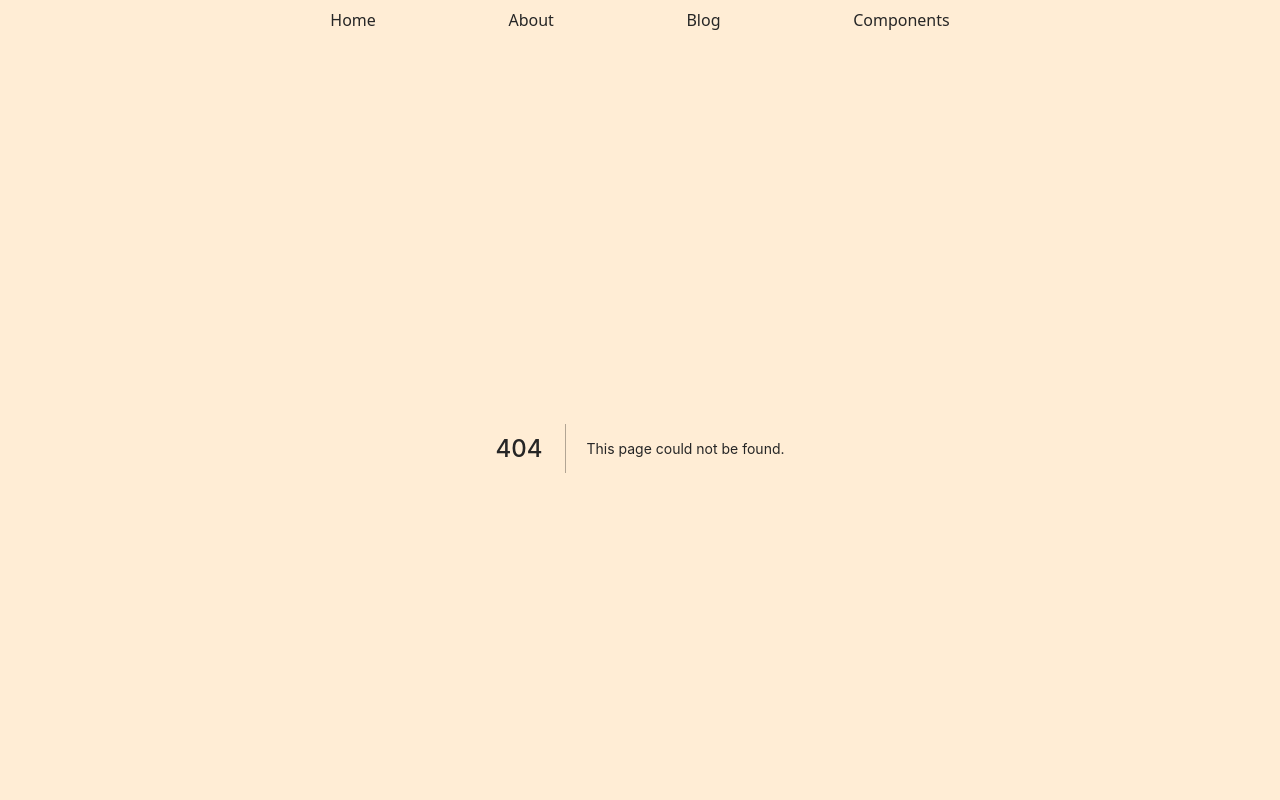
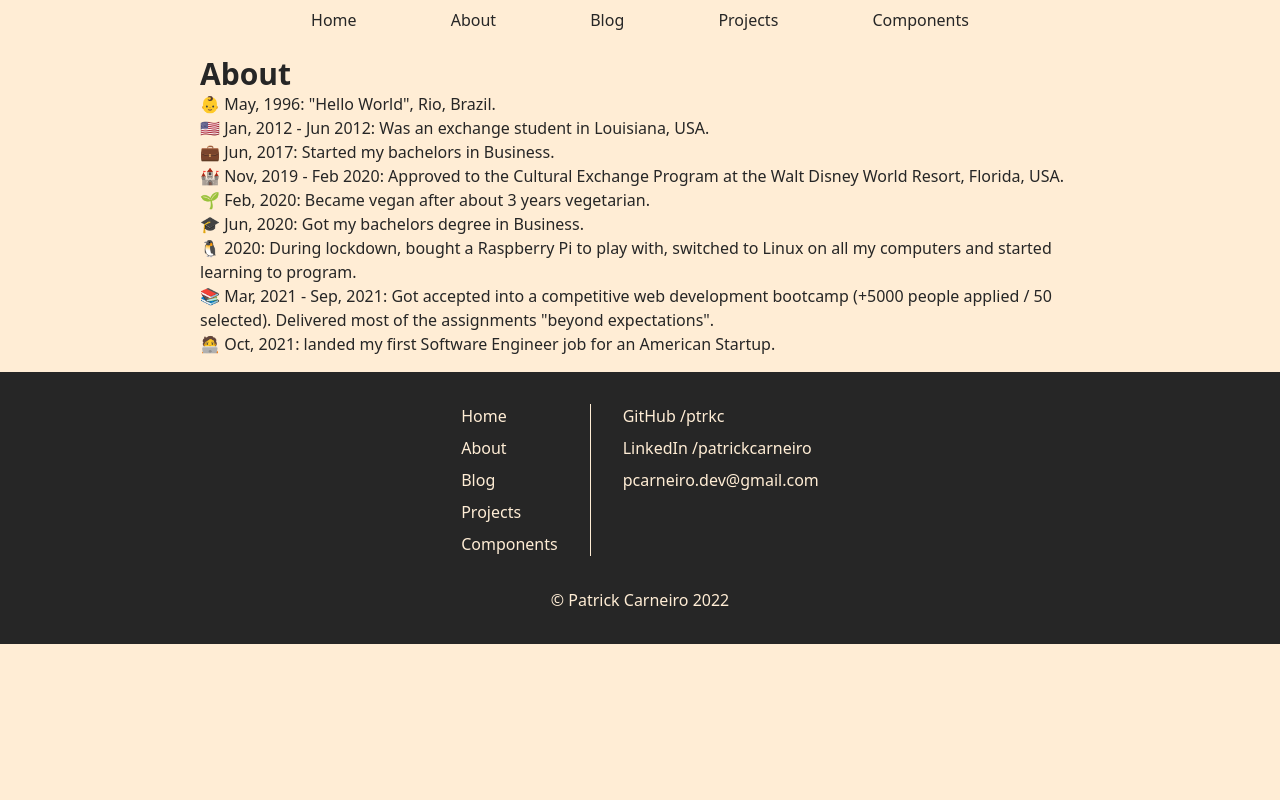
Before and after one commit to ptrkc/old-next-ptrck.dev, a Next.js app: page /about in a window 1280 px wide. Before the commit this address had no page. Shown: the top 800 px of the page. Built offline with nearby package versions, Linux system fonts and the light colour scheme.

Commit message:
wip about page, wip footer

```diff
--- a/components/FileDropzone.tsx
+++ b/components/FileDropzone.tsx
@@ -1,4 +1,4 @@
-import { PropsWithChildren , ChangeEvent, DragEvent, RefObject, useRef, useState } from 'react';
+import { PropsWithChildren, ChangeEvent, DragEvent, RefObject, useRef, useState } from 'react';
 
 import { FiUploadCloud, FiTrash2, FiFileText, FiRotateCw } from 'react-icons/fi';
 
--- a/components/Footer.tsx
+++ b/components/Footer.tsx
@@ -2,21 +2,32 @@ import Link from 'next/link';
 import { PropsWithChildren } from 'react';
 
 const NavLink = ({ href, children } : PropsWithChildren<{href: string}>) => (
-  <Link className="hover:bg-white/80 duration-100 p-2 rounded-md font-bold" href={href}>
+  <Link className="hover:underline p-2 font-bold" href={href}>
     {children}
   </Link>
 );
 
+const Divider = () => (<div className="bg-orange-100 h-[1px] sm:w-[1px] sm:h-auto" />
+);
+
 const Footer = () => (
-  <footer className="p-2 bg-neutral-800 flex justify-around items-center text-orange-100">
-    <div className="mx-auto max-w-3xl">
-      <ul>
+  <footer className="p-8 bg-neutral-800 flex justify-around items-center flex-col gap-8 text-orange-100">
+    <div className="mx-auto max-w-3xl flex flex-col sm:flex-row gap-8">
+      <ul className="flex flex-col gap-2">
         <li><NavLink href="/">Home</NavLink></li>
         <li><NavLink href="/about">About</NavLink></li>
         <li><NavLink href="/blog">Blog</NavLink></li>
+        <li><NavLink href="/projects">Projects</NavLink></li>
         <li><NavLink href="/components">Components</NavLink></li>
       </ul>
+      <Divider />
+      <ul className="flex flex-col gap-2">
+        <li><NavLink href="https://github.com/ptrkc">GitHub /ptrkc</NavLink></li>
+        <li><NavLink href="https://www.linkedin.com/in/patrickcarneiro/">LinkedIn /patrickcarneiro</NavLink></li>
+        <li><NavLink href="mailto:pcarneiro.dev@gmail.com">pcarneiro.dev@gmail.com</NavLink></li>
+      </ul>
     </div>
+    © Patrick Carneiro 2022
   </footer>
 );
 
--- a/components/Header.tsx
+++ b/components/Header.tsx
@@ -2,7 +2,7 @@ import Link from 'next/link';
 import { PropsWithChildren } from 'react';
 
 const NavLink = ({ href, children } : PropsWithChildren<{href: string}>) => (
-  <Link className="hover:bg-white/80 duration-100 p-2 rounded-md font-bold" href={href}>
+  <Link className="hover:underline p-2 font-bold" href={href}>
     {children}
   </Link>
 );
@@ -12,6 +12,7 @@ const Header = () => (
     <NavLink href="/">Home</NavLink>
     <NavLink href="/about">About</NavLink>
     <NavLink href="/blog">Blog</NavLink>
+    <NavLink href="/projects">Projects</NavLink>
     <NavLink href="/components">Components</NavLink>
   </nav>
 );
--- a/components/Layout.tsx
+++ b/components/Layout.tsx
@@ -10,7 +10,7 @@ const DefaultLayout = ({ children } : PropsWithChildren) => (
       <meta name="description" content="Personal blog and portfolio." />
     </Head>
     <Header />
-    <main className="p-2 mx-auto max-w-3xl">
+    <main className="py-4 px-2 mx-auto max-w-4xl">
       {children}
     </main>
     <Footer />
--- /dev/null
+++ b/components/LinkBox.tsx
@@ -0,0 +1,14 @@
+import { PropsWithChildren } from 'react';
+import Link from 'next/link';
+
+interface LinkBoxProps extends PropsWithChildren {
+  href: string
+ }
+
+const LinkBox = ({ href, children } : LinkBoxProps) => (
+  <Link href={href} className="flex justify-center gap-1 items-center text-lg font-semibold px-3 py-2 border-2 border-neutral-800 bg-white duration-200 shadow-neutral-800 hover:shadow-[4px_4px]">
+    {children}
+  </Link>
+);
+
+export default LinkBox;
--- /dev/null
+++ b/components/UnderlinedLink.tsx
@@ -0,0 +1,14 @@
+import Link from 'next/link';
+import { PropsWithChildren } from 'react';
+
+interface UnderlinedLinkProps extends PropsWithChildren {
+  href: string
+ }
+
+const UnderlinedLink = ({ href, children } : UnderlinedLinkProps) => (
+  <Link href={href} className="font-semibold hover:text-white duration-100 shadow-red-700 hover:shadow-red-700 shadow-[0px_-2px_0px_0px_inset] hover:shadow-[0px_-18px_0px_0px_inset]">
+    {children}
+  </Link>
+);
+
+export default UnderlinedLink;
--- a/pages/_document.tsx
+++ b/pages/_document.tsx
@@ -8,7 +8,7 @@ const Document = () => (
       <link rel="icon" type="image/png" sizes="16x16" href="/favicon-16x16.png" />
       <link rel="manifest" href="/site.webmanifest" />
     </Head>
-    <body className="bg-orange-100  text-neutral-800">
+    <body className="bg-orange-100 text-neutral-800">
       <Main />
       <NextScript />
     </body>
--- /dev/null
+++ b/pages/about/index.tsx
@@ -0,0 +1,45 @@
+import Head from 'next/head';
+import UnderlinedLink from 'components/UnderlinedLink';
+
+const AboutPage = () => (
+  <>
+    <Head>
+      <title>About - Patrick Carneiro - Software Developer</title>
+    </Head>
+    <div className="flex flex-col justify-center">
+      <h1>About</h1>
+      <ul>
+        <li> 👶 May, 1996: &quot;Hello World&quot;, Rio, Brazil.</li>
+        <li> 🇺🇸 Jan, 2012 - Jun 2012: Was an exchange student in Louisiana, USA.</li>
+        <li> 💼 Jun, 2017: Started my bachelors in Business.</li>
+        <li>
+          🏰 Nov, 2019 - Feb 2020: Approved to the
+          {' '}
+          <UnderlinedLink href="https://jobs.disneycareers.com/cultural-exchange-program">Cultural Exchange Program</UnderlinedLink>
+          {' '}
+          at the Walt Disney
+          World Resort, Florida, USA.
+        </li>
+        <li> 🌱 Feb, 2020: Became vegan after about 3 years vegetarian.</li>
+        <li> 🎓 Jun, 2020: Got my bachelors degree in Business.</li>
+        <li>
+          🐧 2020: During lockdown, bought a Raspberry Pi to play with, switched to Linux on all my
+          computers and started learning to program.
+        </li>
+        <li>
+          📚 Mar, 2021 - Sep, 2021: Got accepted into a competitive
+          {' '}
+          <UnderlinedLink href="https://www.linkedin.com/school/driven-education">web development bootcamp</UnderlinedLink>
+          {' '}
+          (+5000 people applied / 50 selected). Delivered most of the assignments &quot;beyond
+          expectations&quot;.
+        </li>
+        <li>
+          🧑‍💻 Oct, 2021: landed my first Software Engineer job for an American Startup.
+        </li>
+      </ul>
+    </div>
+  </>
+);
+
+export default AboutPage;
--- a/pages/blog/index.tsx
+++ b/pages/blog/index.tsx
@@ -1,7 +1,14 @@
+import Head from 'next/head';
+
 const BlogHomePage = () => (
-  <div className="flex justify-center items-center h-screen">
-    <h1>Soon?</h1>
-  </div>
+  <>
+    <Head>
+      <title>Blog - Patrick Carneiro - Software Developer</title>
+    </Head>
+    <div className="flex justify-center items-center h-screen">
+      <h1>Soon?</h1>
+    </div>
+  </>
 );
 
 export default BlogHomePage;
--- a/pages/components/index.tsx
+++ b/pages/components/index.tsx
@@ -101,7 +101,7 @@ const FileDropzoneSection = () => {
 const ComponentsPage: NextPage = () => (
   <div>
     <Head>
-      <title>React Components</title>
+      <title>React Components - Patrick Carneiro - Software Developer</title>
       <meta name="description" content="Custom React Components." />
     </Head>
     <main className="max-w-4xl mx-auto p-2 grid grid-cols-1 gap-10">
--- a/pages/index.tsx
+++ b/pages/index.tsx
@@ -1,28 +1,35 @@
-import Link from 'next/link';
+import Image from 'next/future/image';
+import { FiArrowRight } from 'react-icons/fi';
+import LinkBox from 'components/LinkBox';
+
+const ProfilePicture = () => (
+  <Image className="overflow-hidden rounded-full border-2 border-neutral-800" width="450" height="600" src="/images/patrick.jpg" alt="patrick" />
+);
 
 const Presentation = () => (
-  <div className="flex justify-between">
-    <div>
-      <h1>Patrick is a developer🇧🇷👨‍💻</h1>
-      <p>Hello!👋</p>
-      <p>I&apos;m a full stack developer.</p>
-      <p>I love to play with web apps, Flutter and linux in general. </p>
+  <div className="flex justify-between gap-8 flex-col sm:flex-row mx-auto">
+    <div className="max-w-[200px] mx-auto">
+      <ProfilePicture />
+    </div>
+    <div className="gap-2 flex flex-col">
+      <p>👋Hello! I am</p>
+      <h1>Patrick Carneiro</h1>
+      <p>and I&apos;m a developer, creating things for both work and fun.</p>
       <p>
-        If you wanna know more about me or my background, check the
-        <Link href="/about">
-          {' '}
-          About
-          {' '}
-        </Link>
-        page.
+        I&apos;ve been using mostly JavaScript, TypeScript, React, Next.js, Node.js and Flutter.
       </p>
+      <div className="flex justify-center sm:justify-start">
+        <LinkBox href="/about">
+          More about and CV
+          <FiArrowRight />
+        </LinkBox>
+      </div>
     </div>
-    <div>this side the picture</div>
   </div>
 );
 
 const HomePage = () => (
-  <div className="mx-auto pt-40">
+  <div className="mx-auto flex justify-between pt-20">
     <Presentation />
   </div>
 );
```
Also changed, not shown: public/images/patrick.jpg (added).
